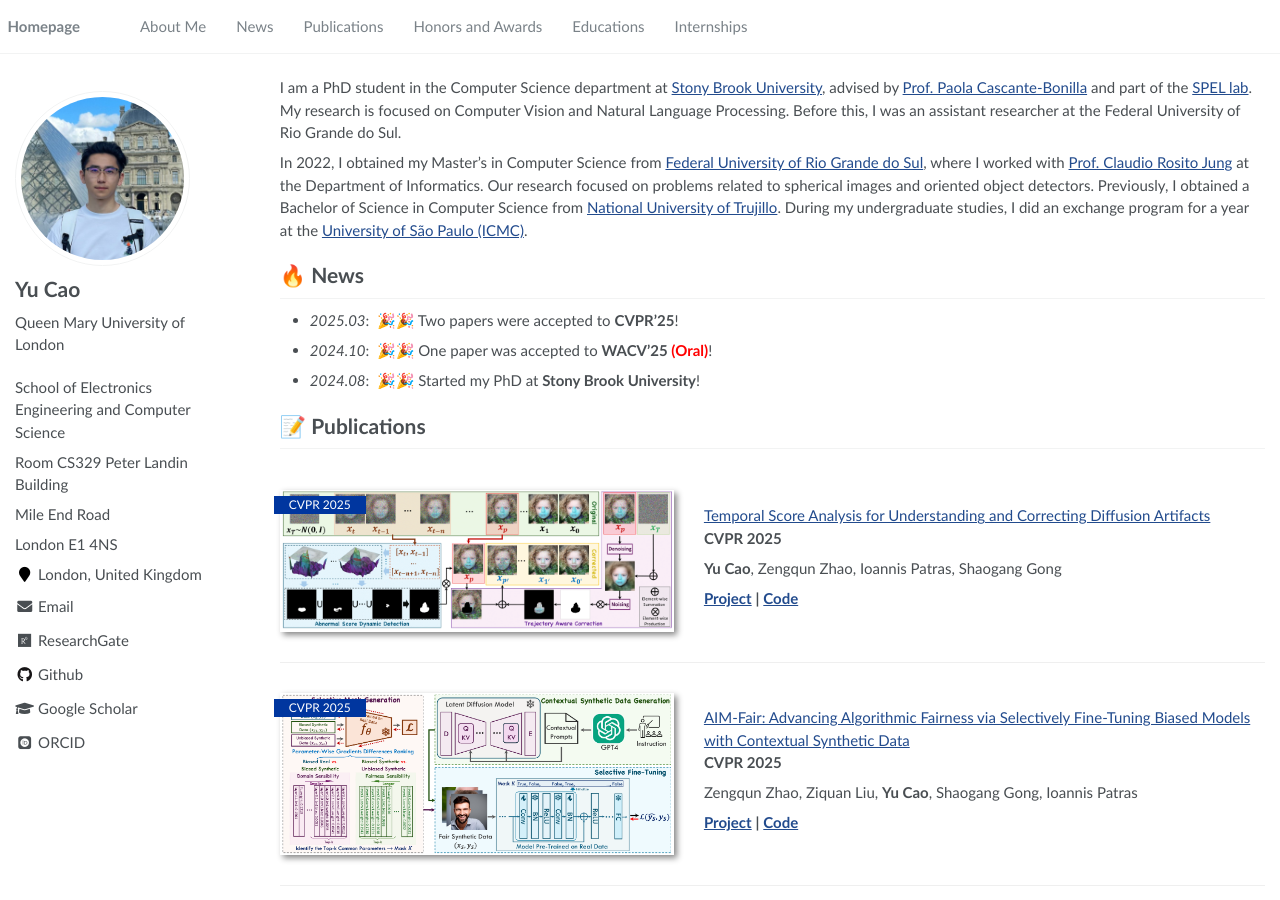
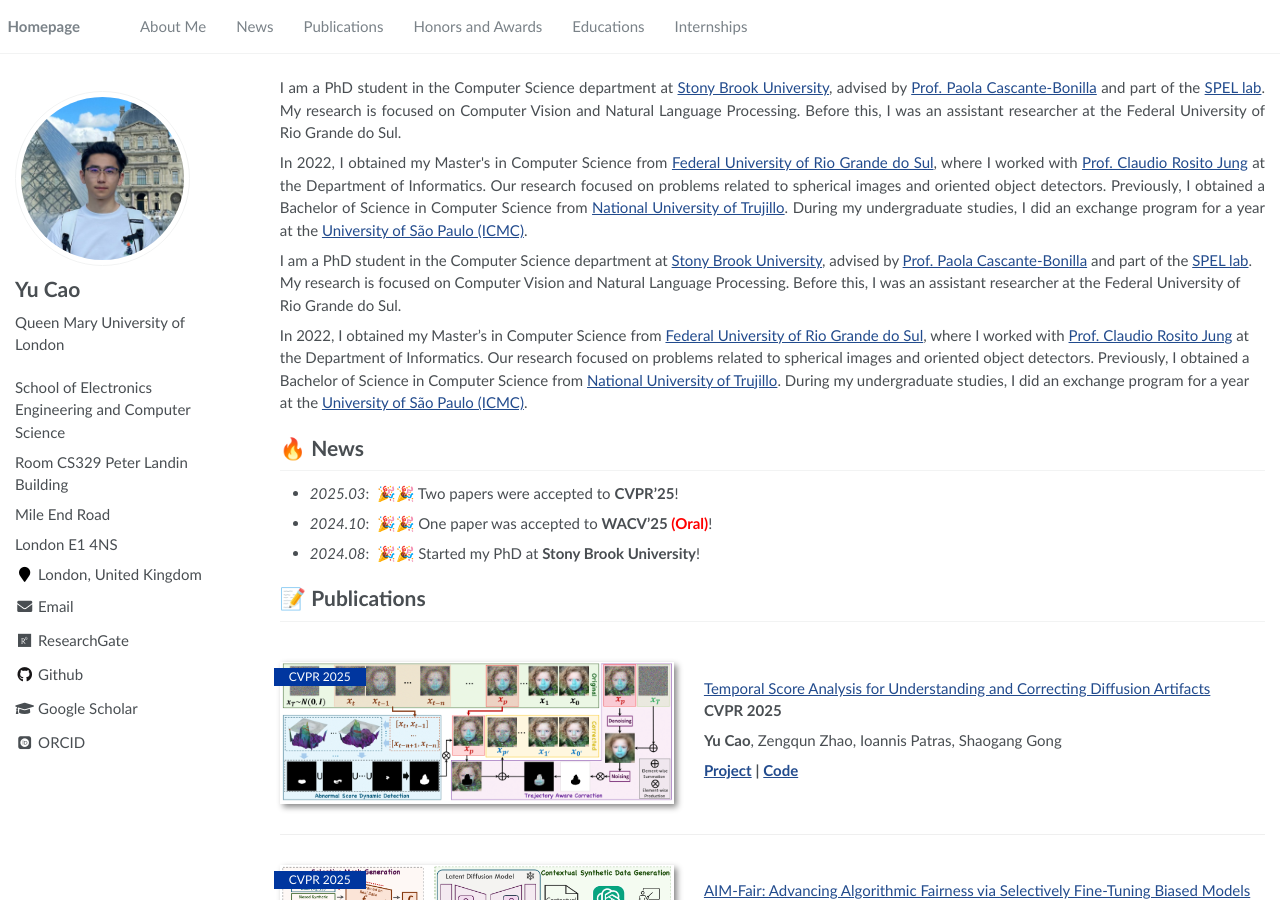
Before and after one commit to Artcs1/Artcs1.github.io, a Jekyll site: the page built from _pages/about.md, in a window 1280 px wide and 900 px high. Built offline with Jekyll 4.4.1, drawn with Linux system fonts in a browser that asks for light colours; some web fonts are replaced.

Commit message:
Update about.md

```diff
--- a/_pages/about.md
+++ b/_pages/about.md
@@ -16,6 +16,14 @@
 {% assign url = gsDataBaseUrl | append: "google-scholar-stats/gs_data_shieldsio.json" %}
 
 <span class='anchor' id='about-me'></span>
+
+<p align="justify">
+I am a PhD student in the Computer Science department at <a href="https://www.stonybrook.edu/">Stony Brook University</a>, advised by <a href="https://paolacascante.com/">Prof. Paola Cascante-Bonilla</a> and part of the <a href="https://paolacascante.com/lab/">SPEL lab</a>. My research is focused on Computer Vision and Natural Language Processing. Before this, I was an assistant researcher at the Federal University of Rio Grande do Sul.
+</p>
+
+<p align="justify">
+In 2022, I obtained my Master's in Computer Science from <a href="http://www.ufrgs.br/ufrgs/inicial">Federal University of Rio Grande do Sul</a>, where I worked with <a href="https://www.inf.ufrgs.br/~crjung/">Prof. Claudio Rosito Jung</a> at the Department of Informatics. Our research focused on problems related to spherical images and oriented object detectors. Previously, I obtained a Bachelor of Science in Computer Science from <a href="https://www.unitru.edu.pe/">National University of Trujillo</a>. During my undergraduate studies, I did an exchange program for a year at the <a href="https://www.icmc.usp.br/en/">University of São Paulo (ICMC)</a>.
+</p>
 
 I am a PhD student in the Computer Science department at [Stony Brook University](https://www.stonybrook.edu/), advised by [Prof. Paola Cascante-Bonilla](https://paolacascante.com/) and part of the [SPEL lab](https://paolacascante.com/lab/). My research is focused on Computer Vision and Natural Language Processing. Before this, I was an assistant researcher at the Federal University of Rio Grande do Sul.
 
```
